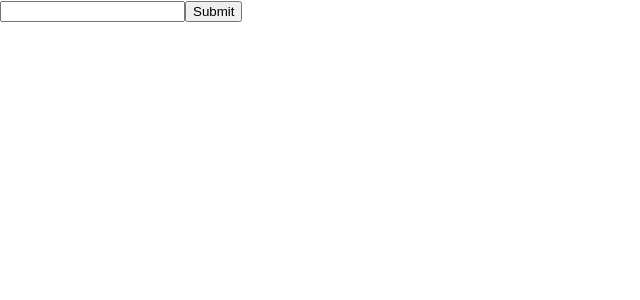
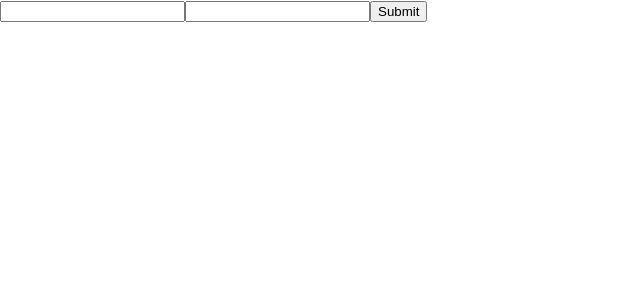
Before and after one commit to natashamcintyre/book_swap, a React (Create React App) app in the folder frontend/: page / in a window 1280 px wide. Shown: the top 300 px of the page, without its empty margins (0-640 px from the left). Built offline with nearby package versions, Linux system fonts and the light colour scheme.

Commit message:
Add author text input box

```diff
--- a/frontend/src/App.js
+++ b/frontend/src/App.js
@@ -5,6 +5,7 @@ function MyApp() {
   return (
     <div className="App">
       <input type="text" name="title" id="title" />
+      <input type="text" name="title" id="author" />
       <button type="submit" name="submit" id="submit">Submit</button>
     </div>
   );
```
